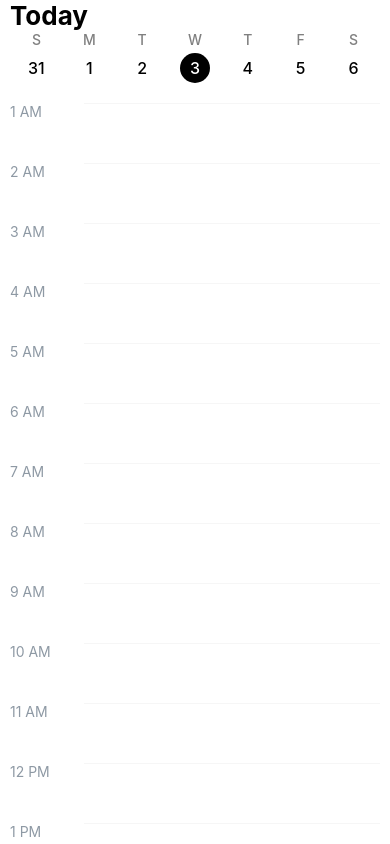
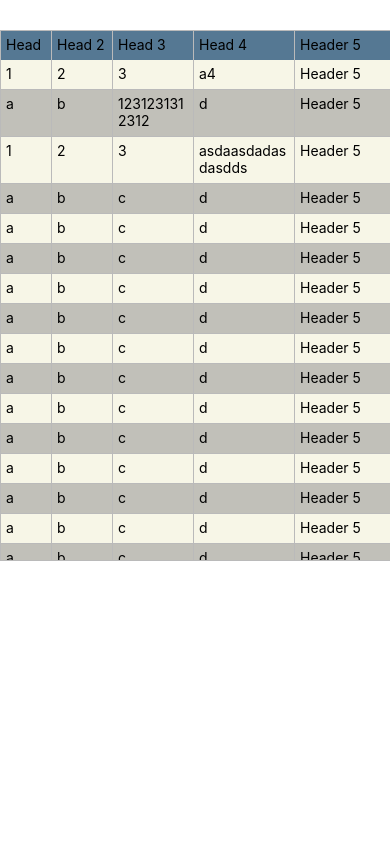
Before and after one commit to tankhang1/Rect_Native_UI_Animations, a React Native app: screen / in a window 390 px wide. Built offline with nearby package versions, Linux system fonts and the light colour scheme.

Commit message:
Table Component Custome

```diff
--- a/App.tsx
+++ b/App.tsx
@@ -2,8 +2,53 @@ import {View, Text, StatusBar} from 'react-native';
 import React from 'react';
 import Navigation from './src/Navigation/Navigation';
 import Event_Creation from './src/Event_Creation/Event_Creation';
+import TableComponent from './src/Table_Component/TableComponent';
 
 const App = () => {
+  const data = {
+    tableHead: [
+      'Head',
+      'Head 2',
+      'Head 3',
+      'Head 4',
+      'Header 5',
+      'Header 6',
+      'Header 7',
+    ],
+    tableData: [
+      ['1', '2', '3', 'a4', 'Header 5', 'Header 6', 'Header 7'],
+      ['a', 'b', '1231231312312', 'd', 'Header 5', 'Header 6', 'Header 7'],
+      ['1', '2', '3', 'asdaasdadasdasdds', 'Header 5', 'Header 6', 'Header 7'],
+      ['a', 'b', 'c', 'd', 'Header 5', 'Header 6', 'Header 7'],
+      ['a', 'b', 'c', 'd', 'Header 5', 'Header 6', 'Header 7'],
+      ['a', 'b', 'c', 'd', 'Header 5', 'Header 6', 'Header 7'],
+      ['a', 'b', 'c', 'd', 'Header 5', 'Header 6', 'Header 7'],
+      ['a', 'b', 'c', 'd', 'Header 5', 'Header 6', 'Header 7'],
+      ['a', 'b', 'c', 'd', 'Header 5', 'Header 6', 'Header 7'],
+
+      ['a', 'b', 'c', 'd', 'Header 5', 'Header 6', 'Header 7'],
+
+      ['a', 'b', 'c', 'd', 'Header 5', 'Header 6', 'Header 7'],
+
+      ['a', 'b', 'c', 'd', 'Header 5', 'Header 6', 'Header 7'],
+
+      ['a', 'b', 'c', 'd', 'Header 5', 'Header 6', 'Header 7'],
+
+      ['a', 'b', 'c', 'd', 'Header 5', 'Header 6', 'Header 7'],
+
+      ['a', 'b', 'c', 'd', 'Header 5', 'Header 6', 'Header 7'],
+
+      ['a', 'b', 'c', 'd', 'Header 5', 'Header 6', 'Header 7'],
+
+      ['a', 'b', 'c', 'd', 'Header 5', 'Header 6', 'Header 7'],
+
+      ['a', 'b', 'c', 'd', 'Header 5', 'Header 6', 'Header 7'],
+
+      ['a', 'b', 'c', 'd', 'Header 5', 'Header 6', 'Header 7'],
+
+      ['a', 'b', 'c', 'd', 'Header 5', 'Header 6', 'Header 7'],
+    ],
+  };
   return (
     <View
       style={{
@@ -17,7 +62,11 @@ const App = () => {
         barStyle={'dark-content'}
       />
       {/* <Navigation /> */}
-      <Event_Creation />
+      <TableComponent
+        data={data}
+        widthArr={[50, 60, 80, 100, 100, 100, 100]}
+        // flexArr={[1, 1, 2, 2, 1, 1, 2]}
+      />
     </View>
   );
 };
--- /dev/null
+++ b/src/Table_Component/TableComponent.tsx
@@ -0,0 +1,142 @@
+import {View, Text, FlatList, Dimensions, ScrollView} from 'react-native';
+import React, {useMemo} from 'react';
+
+interface Props {
+  tableHead: string[];
+  tableData: string[][];
+}
+
+const TableComponent = ({
+  data,
+  flexArr = [],
+  widthArr = [],
+}: {
+  data: Props;
+  flexArr?: number[];
+  widthArr?: number[];
+}) => {
+  const widthDimension = useMemo(
+    () =>
+      widthArr.length > 0
+        ? widthArr.reduce((preValue, curValue, index) => preValue + curValue, 0)
+        : Dimensions.get('window').width,
+    [data],
+  );
+  const renderColumn = ({item, index}: {item: string[]; index: number}) => {
+    return (
+      <View
+        key={index}
+        style={[
+          {
+            flexDirection: 'row',
+            justifyContent: 'space-between',
+            width: widthDimension,
+            gap: 1,
+            backgroundColor: 'hsl(0,0%,73%)',
+          },
+          index !== data.tableData.length - 1 && {paddingBottom: 1},
+        ]}>
+        {item.map((itemData, indexData) => {
+          return (
+            <View
+              key={indexData}
+              style={[
+                flexArr.length > 0
+                  ? {flex: flexArr[indexData]}
+                  : {width: widthArr[indexData]},
+
+                {
+                  backgroundColor: index % 2 === 0 ? '#F7F6E7' : '#C1C0B9',
+
+                  flexWrap: 'wrap',
+                  paddingBottom: 2,
+                },
+              ]}>
+              <Text
+                adjustsFontSizeToFit
+                style={{
+                  color: 'black',
+                  width: '100%',
+                  padding: 5,
+                }}>
+                {itemData}
+              </Text>
+            </View>
+          );
+        })}
+      </View>
+    );
+  };
+  return (
+    <ScrollView
+      horizontal
+      style={{
+        flex: 1,
+        backgroundColor: 'white',
+        marginTop: 20,
+      }}>
+      {/*Example 1 */}
+      <View
+        style={{
+          marginVertical: 10,
+        }}>
+        <View
+          style={{
+            width: widthDimension,
+            paddingVertical: 1,
+            paddingHorizontal: 1,
+            backgroundColor: 'hsl(0,0%,73%)',
+          }}>
+          <View
+            style={[
+              {
+                flexDirection: 'row',
+                justifyContent: 'space-between',
+                width: widthDimension,
+                gap: 1,
+                backgroundColor: 'hsl(0,0%,73%)',
+              },
+            ]}>
+            {data.tableHead.map((itemData, indexData) => {
+              return (
+                <View
+                  key={indexData}
+                  style={[
+                    flexArr.length > 0
+                      ? {flex: flexArr[indexData]}
+                      : {width: widthArr[indexData]},
+
+                    {
+                      backgroundColor: '#557893',
+                      flexWrap: 'wrap',
+                      paddingBottom: 2,
+                    },
+                  ]}>
+                  <Text
+                    adjustsFontSizeToFit
+                    style={{
+                      color: 'black',
+                      width: '100%',
+                      padding: 5,
+                    }}>
+                    {itemData}
+                  </Text>
+                </View>
+              );
+            })}
+          </View>
+          <FlatList
+            horizontal={false}
+            style={{
+              height: 500,
+            }}
+            data={data.tableData}
+            renderItem={renderColumn}
+          />
+        </View>
+      </View>
+    </ScrollView>
+  );
+};
+
+export default TableComponent;
```
